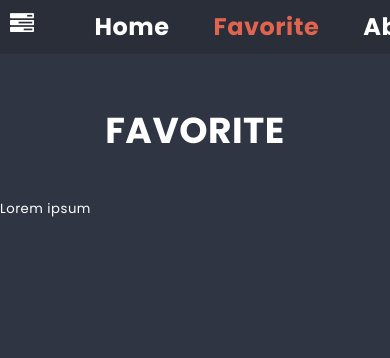
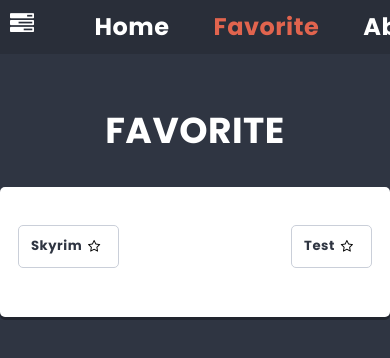
Before and after one commit to DorotaMaryniak/react_to-do-list, a React (Create React App) app: page /favorite in a window 390 px wide. Shown: the top 358 px of the page. Built offline with nearby package versions, Linux system fonts and the light colour scheme.

Commit message:
Add favorite cards wrong styles

```diff
--- a/package.json
+++ b/package.json
@@ -6,6 +6,7 @@
     "@testing-library/jest-dom": "^5.17.0",
     "@testing-library/react": "^13.4.0",
     "@testing-library/user-event": "^13.5.0",
+    "clsx": "^2.0.0",
     "font-awesome": "^4.7.0",
     "react": "^18.2.0",
     "react-dom": "^18.2.0",
--- a/src/components/Card/Card.js
+++ b/src/components/Card/Card.js
@@ -1,9 +1,18 @@
 import styles from './Card.module.scss';
-
+import clsx from 'clsx';
+import { useDispatch } from 'react-redux';
+import {addFavorite} from '../../redux/store';
 const Card = props => {
+  const dispatch = useDispatch();
+ const handleOnClick= e =>{
+    e.preventDefault();
+    dispatch (addFavorite(props.id));
+    }
     return (
 
-             <li className={styles.card}>{props.title}</li>
+             <li className={styles.card}>{props.title}
+             <button onClick = {handleOnClick} className={styles.button}><i className={clsx("fa fa-star-o", props.isFavorite && styles.isFavorite)}></i></button>
+             </li>
              )
 
   };
--- a/src/components/Card/Card.module.scss
+++ b/src/components/Card/Card.module.scss
@@ -11,3 +11,17 @@
     justify-content: space-between;
     font-weight: bold;
 }
+
+.button {
+    background-color: $color-light;
+    border: none;
+}
+
+i {
+    transition: $transition;
+
+    &.isFavorite {
+      color: $color-warning;
+      transform: scale(1.2);
+    }
+  }
--- a/src/components/Favorite/Favorite.js
+++ b/src/components/Favorite/Favorite.js
@@ -1,10 +1,19 @@
 import PageTitle from "../PageTitle/PageTitle";
+import Card from '../Card/Card'
+import styles from './Favorite.module.scss';
+import { getFavoriteCards } from '../../redux/store';
+import {useSelector} from 'react-redux';
 
 const Favorite=()=>{
+    const favoriteCards = useSelector(state => getFavoriteCards(state));
     return(
         <div>
         <PageTitle>Favorite</PageTitle>
-        <p>Lorem ipsum</p>
+        <article className={styles.column}>
+        <ul className={styles.cards}>
+            {favoriteCards.map(card => <Card key={card.id} title={card.title}/>)}
+            </ul>
+            </article>
         </div>
     )
 }
--- a/src/components/Favorite/Favorite.module.scss
+++ b/src/components/Favorite/Favorite.module.scss
@@ -1,8 +1,45 @@
 
+  @use "sass:math";
 @import '../../styles/settings.scss';
+
+.column {
+  flex-shrink: 0;
+  width: calc(33% - 12px);
+  background: $color-light;
+  margin: 0 $base-size $base-size 0;
+  padding: ($base-size * 1.5);
+  border-radius: $radius;
+  box-shadow: 0 math.div($base-size, 4) 0 rgba(0,0,0,0.3);
+  color: $color-dark;
+
+  &:last-child {
+    margin: 0 0 $base-size 0;
+  }
+}
+
 .title {
-    padding: ($base-size * 3) 0;
-    text-align: center;
-    font-size: ($base-size * 3);
-    text-transform: uppercase;
+  padding: ($base-size * 3) 0;
+  text-align: center;
+  font-size: ($base-size * 3);
+  text-transform: uppercase;
+}
+
+.icon::before {
+  padding-right: $base-size;
+  color: $color-warning;
+  font-size: ($base-size * 2);
+  vertical-align: middle;
+  position: relative;
+  top: - math.div($base-size, 3);
+}
+
+.cards {
+  padding: math.div($base-size, 2) 0;
+}
+
+@media (max-width: 767px) {
+  .column {
+    width: 100%;
+    margin: 0 0 $base-size 0;
   }
+}
--- a/src/redux/initialState.js
+++ b/src/redux/initialState.js
@@ -41,12 +41,13 @@ const initialState = {
     ],
 
     cards: [
-      { id: 1, columnId: 1, title: 'This is Going to Hurt' },
-      { id: 2, columnId: 1, title: 'Interpreter of Maladies' },
-      { id: 3, columnId: 2, title: 'Harry Potter' },
-      { id: 4, columnId: 2, title: 'Star Wars' },
-      { id: 5, columnId: 3, title: 'The Witcher' },
-      { id: 6, columnId: 3, title: 'Skyrim' }
+      { id: 1, columnId: 1, isFavorite: false, title: 'This is Going to Hurt' },
+      { id: 2, columnId: 1, isFavorite: false, title: 'Interpreter of Maladies' },
+      { id: 3, columnId: 2, isFavorite: false, title: 'Harry Potter' },
+      { id: 4, columnId: 2, isFavorite: false, title: 'Star Wars' },
+      { id: 5, columnId: 3, isFavorite: false, title: 'The Witcher' },
+      { id: 6, columnId: 3, isFavorite: true, title: 'Skyrim' },
+      { id: 7, columnId: 3, isFavorite: true, title: 'Test' }
     ],
      searchString: '',
 
--- a/src/redux/store.js
+++ b/src/redux/store.js
@@ -4,6 +4,7 @@ import shortid from'shortid';
 import strContains from '../utils/strContains';
 export const getFilteredCards = ({cards,searchString}, columnId) => cards
   .filter(card => card.columnId === columnId && strContains(card.title,searchString));
+export const getFavoriteCards = (state) => state.cards.filter(card=>card.isFavorite);
 export const getAllColumns=(state) =>  state.columns;
 export const getSearchString = (state) => state.searchString;
 export const getListById=({lists}, listId) => lists.find(list=>list.id===listId);
@@ -15,6 +16,7 @@ export const addColumn = payload => ({ type: 'ADD_COLUMN', payload });
 export const addCard = payload =>({type:'ADD_CARD', payload});
 export const addList = payload =>({type:'ADD_LIST', payload});
 export const updateSearchString = payload =>({type:'UPDATE_SEARCHSTRING', payload});
+export const addFavorite = payload => ({type:'ADD_FAVORITE', payload});
 
 const reducer = (state, action) => {
   switch (action.type){
@@ -30,8 +32,13 @@ const reducer = (state, action) => {
 
   case 'UPDATE_SEARCHSTRING':
     return {...state, searchString: action.payload};
+
+  case 'ADD_FAVORITE':
+    return  {...state, cards: state.cards.map (card => (card.id===action.payload)?{...card, isFavorite: !card.isFavorite} : card)};
+
   default:
     return state;
+
   }
 
 };
```
Also changed, not shown: src/components/Lists/Lists.module.scss (line endings or trailing spaces), 1 other file (tests, documents, lock files or other folders).
